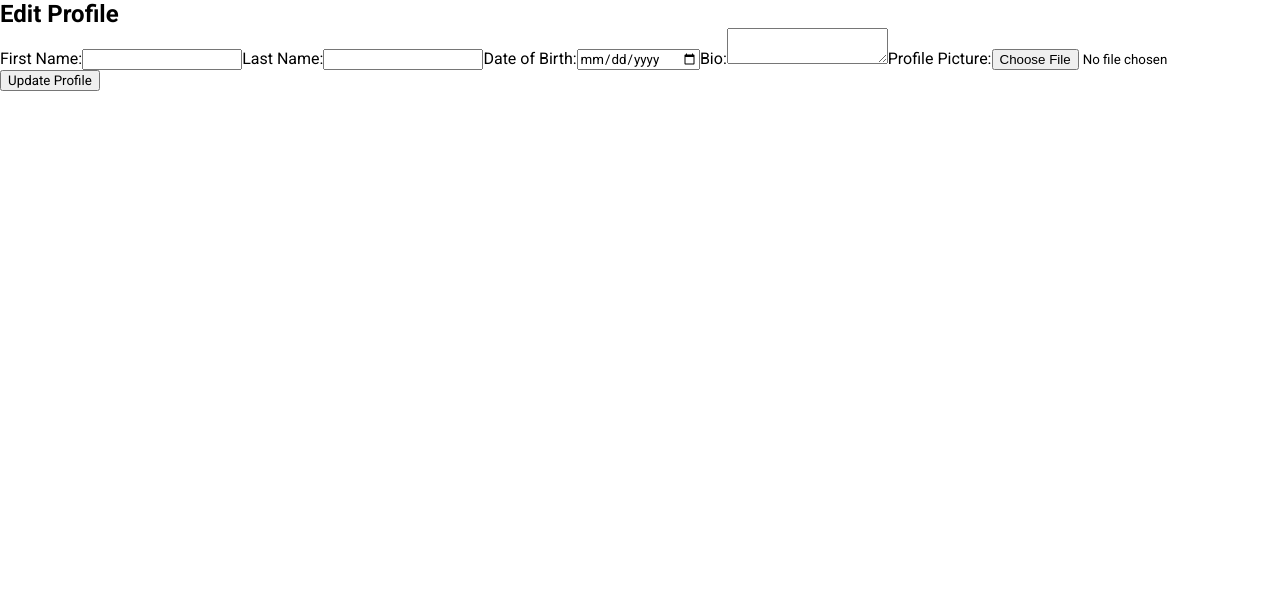
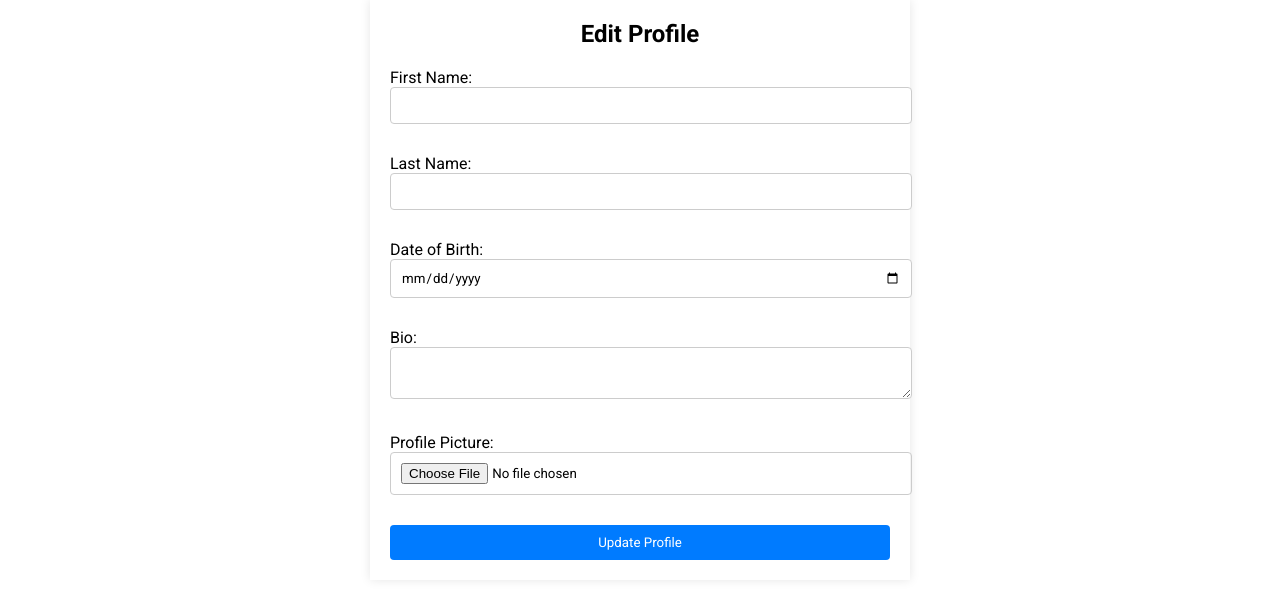
Before and after one commit to dilshankarunarathne/storybook, a React (Create React App) app in the folder client/: page /edit in a window 1280 px wide. Shown: the top 598 px of the page. Built offline with nearby package versions, Linux system fonts and the light colour scheme; sample sign-in values are in the browser's storage.

Commit message:
styled edit profile page
Co-Authored-By: sakaniya panchalingam <117504870+sakapanchu@users.noreply.github.com>

```diff
--- a/client/src/Components/edit_profile/EditProfile.jsx
+++ b/client/src/Components/edit_profile/EditProfile.jsx
@@ -1,6 +1,8 @@
 import React, { useState } from 'react';
 
 import { editProfile } from '../../api/profile';
+
+import './editProfile.css';
 
 function EditProfile() {
     const [firstName, setFirstName] = useState('');
@@ -21,7 +23,7 @@ function EditProfile() {
     };
 
     return (
-        <div>
+        <div className="EditProfile">
             <h2>Edit Profile</h2>
             <form onSubmit={handleSubmit}>
                 <label>
--- a/client/src/Components/edit_profile/editProfile.css
+++ b/client/src/Components/edit_profile/editProfile.css
@@ -1,54 +1,45 @@
-.edit_profile{
-    display: flex;
+.EditProfile {
+    width: 100%;
+    max-width: 500px;
+    margin: 0 auto;
+    padding: 20px;
+    box-shadow: 0px 0px 10px rgba(0, 0, 0, 0.1);
 }
 
-.edit_profileRight{
-    flex: 9;
+.EditProfile h2 {
+    text-align: center;
+    margin-bottom: 20px;
 }
 
-.edit_profileRightBottom{
-    display:flex;
+.EditProfile form {
+    display: flex;
+    flex-direction: column;
 }
 
-.edit_profileCover{
-    height: 320px;
-    position: relative;
+.EditProfile form label {
+    margin-bottom: 10px;
 }
 
-.edit_profileCoverImg{
+.EditProfile form input[type="text"],
+.EditProfile form input[type="date"],
+.EditProfile form textarea,
+.EditProfile form input[type="file"] {
     width: 100%;
-    height: 250px;
-    object-fit: cover;
+    padding: 10px;
+    margin-bottom: 20px;
+    border: 1px solid #ccc;
+    border-radius: 4px;
 }
 
-.edit_profileUserImg{
-    width: 150px;
-    height: 150px;
-    border-radius: 50%;
-    object-fit: cover;
-    position: absolute;
-    left: 0;
-    right: 0;
-    margin: auto;
-    top: 150px;
-    border: 3px solid white;
+.EditProfile form button {
+    padding: 10px 20px;
+    background-color: #007BFF;
+    color: white;
+    border: none;
+    border-radius: 4px;
+    cursor: pointer;
 }
 
-.edit_profileInfo{
-    display: flex;
-    flex-direction: column;
-    align-items: center;
-    justify-content: center;
+.EditProfile form button:hover {
+    background-color: #0056b3;
 }
-
-.edit_profileInfoName{
-    font-size: 24px;
-}
-
-.edit_profileInfoDesc{
-    font-weight: 300;
-}
-
-.edit_profileRightBottom{
-    display: flex;
-}
```
